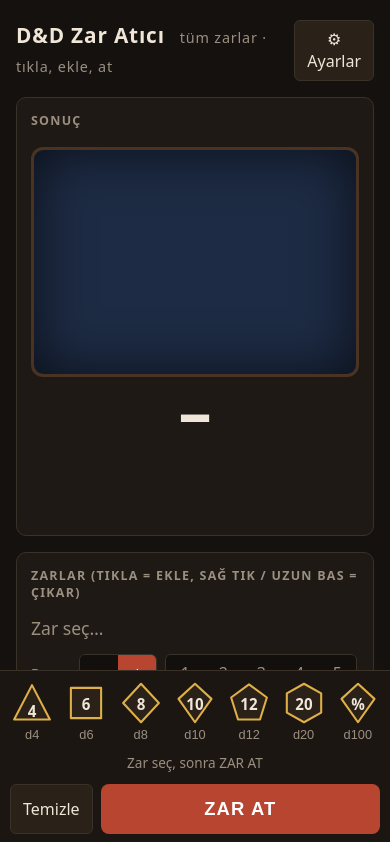
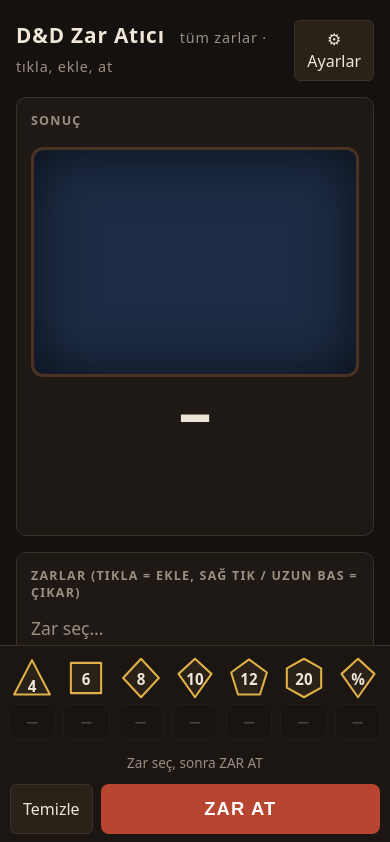
Before and after one commit to EmreBHCC/dnd-zar, a plain HTML site: page index.html in a window 390 px wide. Shown: the top 842 px of the page. Drawn offline with Linux system fonts and the light colour scheme.

Commit message:
Telefon: her zarin altinda belirgin eksi dugmesi (artir = zara dokun, azalt = eksi)

```diff
--- a/index.html
+++ b/index.html
@@ -100,18 +100,25 @@
   .err { color: var(--red); font-size: .85rem; flex: 1 1 100%; min-height: 1.2em; }
 
   .die { touch-action: manipulation; -webkit-user-select: none; user-select: none; -webkit-touch-callout: none; }
-  .pmini, #clear2 { display: none; }
+  .pmini, #clear2, .minus { display: none; }
+  .dcell { display: grid; justify-items: center; }
   .rollrow { display: contents; }
   @media (pointer: coarse) { .seg button, .btn { min-height: 44px; } .sw { width: 36px; height: 36px; } }
   @media (max-width: 760px) {
-    main { grid-template-columns: 1fr; padding-bottom: 210px; }
+    main { grid-template-columns: 1fr; padding-bottom: 250px; }
     aside { grid-column: 1; grid-row: auto; }
     /* Zarlar ve ZAR AT ekranın altına sabit: sonuç hep görünür, kaydırmak gerekmez */
     #dice { position: fixed; left: 0; right: 0; bottom: calc(96px + env(safe-area-inset-bottom)); z-index: 20;
-            display: grid; grid-template-columns: repeat(7, 1fr); gap: 2px; padding: 8px 6px 4px;
+            display: grid; grid-template-columns: repeat(7, 1fr); gap: 2px; padding: 8px 6px 8px;
             background: #1b1612; border-top: 1px solid var(--line); }
     #dice .die svg { width: 44px; height: 44px; }
     #dice .die { padding: 2px 0; }
+    #dice .die .name { display: none; }
+    #dice .minus { display: block; width: calc(100% - 6px); max-width: 48px; height: 36px; margin-top: 2px; border: 1px solid var(--line);
+                   border-radius: 8px; background: #120f0c; color: var(--ink); font: 700 1.4rem/1 system-ui; cursor: pointer; touch-action: manipulation; }
+    #dice .minus:disabled { opacity: .22; }
+    #dice .minus:not(:disabled):active { background: var(--accent); }
+    #dice .die .badge { min-width: 24px; height: 24px; font-size: .9rem; }
     #dice .die .badge { right: 2px; }
     .rollwrap { position: fixed; left: 0; right: 0; bottom: 0; z-index: 20; background: #1b1612; box-sizing: border-box;
                 min-height: 96px; padding: 6px 10px calc(10px + env(safe-area-inset-bottom)); }
@@ -245,7 +252,12 @@ SIDES.forEach(s => {
   b.onclick = () => { if (Date.now() - lpDone < 700) return; pool[s] = (pool[s] || 0) + 1; render(); };
   b.oncontextmenu = e => { e.preventDefault(); if (Date.now() - lpDone > 700) dec(s); };
   b.onkeydown = e => { if (e.key === 'Backspace' || e.key === 'Delete') dec(s); };
-  diceEl.appendChild(b);
+  const cell = document.createElement('div'); cell.className = 'dcell';
+  const m = document.createElement('button');                     // telefonda: zarın altında net bir "−"
+  m.type = 'button'; m.className = 'minus'; m.textContent = '−'; m.disabled = true;
+  m.setAttribute('aria-label', `d${s} çıkar`);
+  m.onclick = () => dec(s);
+  cell.append(b, m); diceEl.appendChild(cell);
 });
 function dec(s) { if (pool[s]) { pool[s]--; if (!pool[s]) delete pool[s]; render(); } }
 
@@ -262,6 +274,7 @@ function render() {
     const c = pool[b.dataset.s] || 0;
     b.classList.toggle('has', c > 0);
     b.querySelector('.badge').textContent = c;
+    b.parentElement.querySelector('.minus').disabled = !c;
   });
   const t = poolText();
   $('pool').textContent = t || 'Zar seç…';
```
